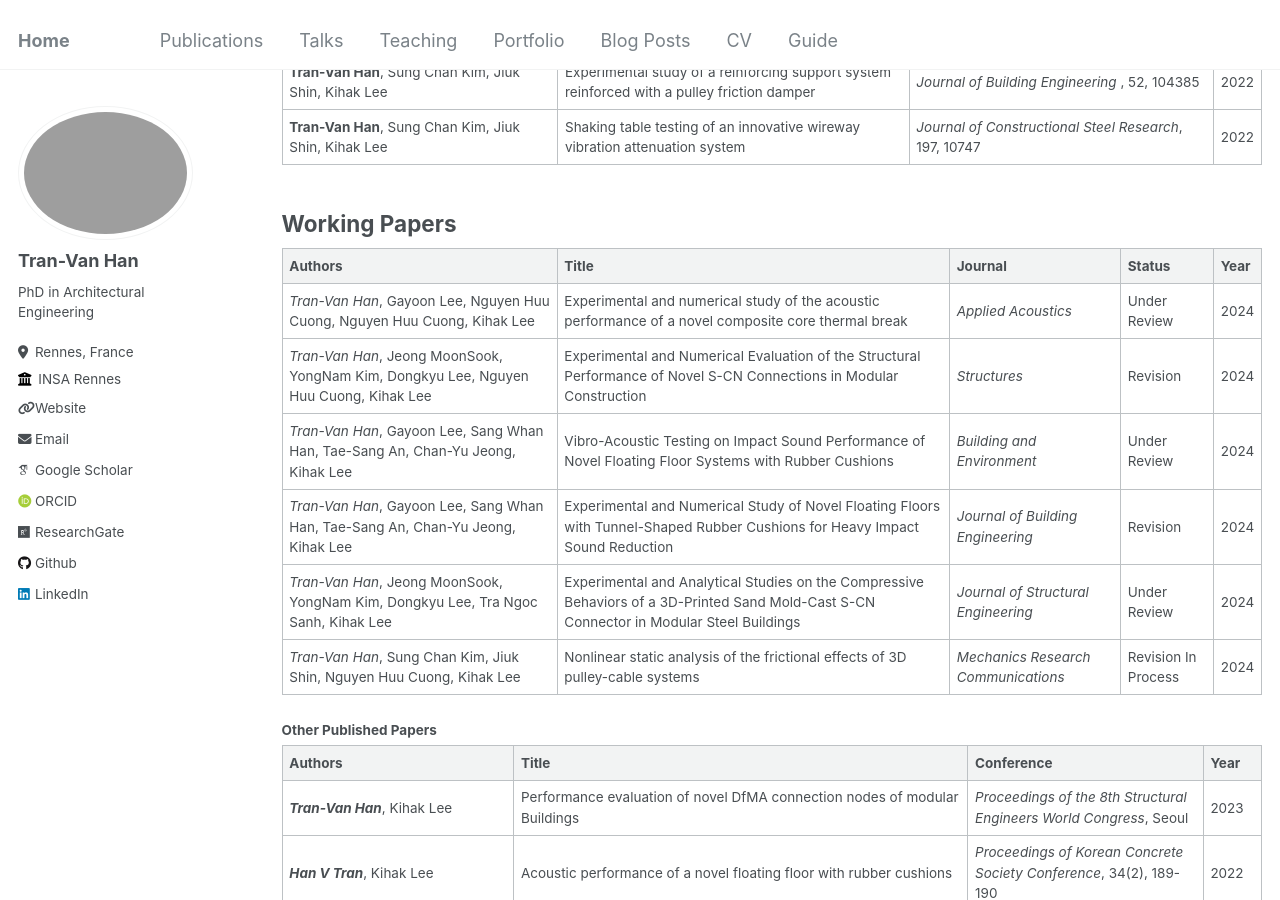
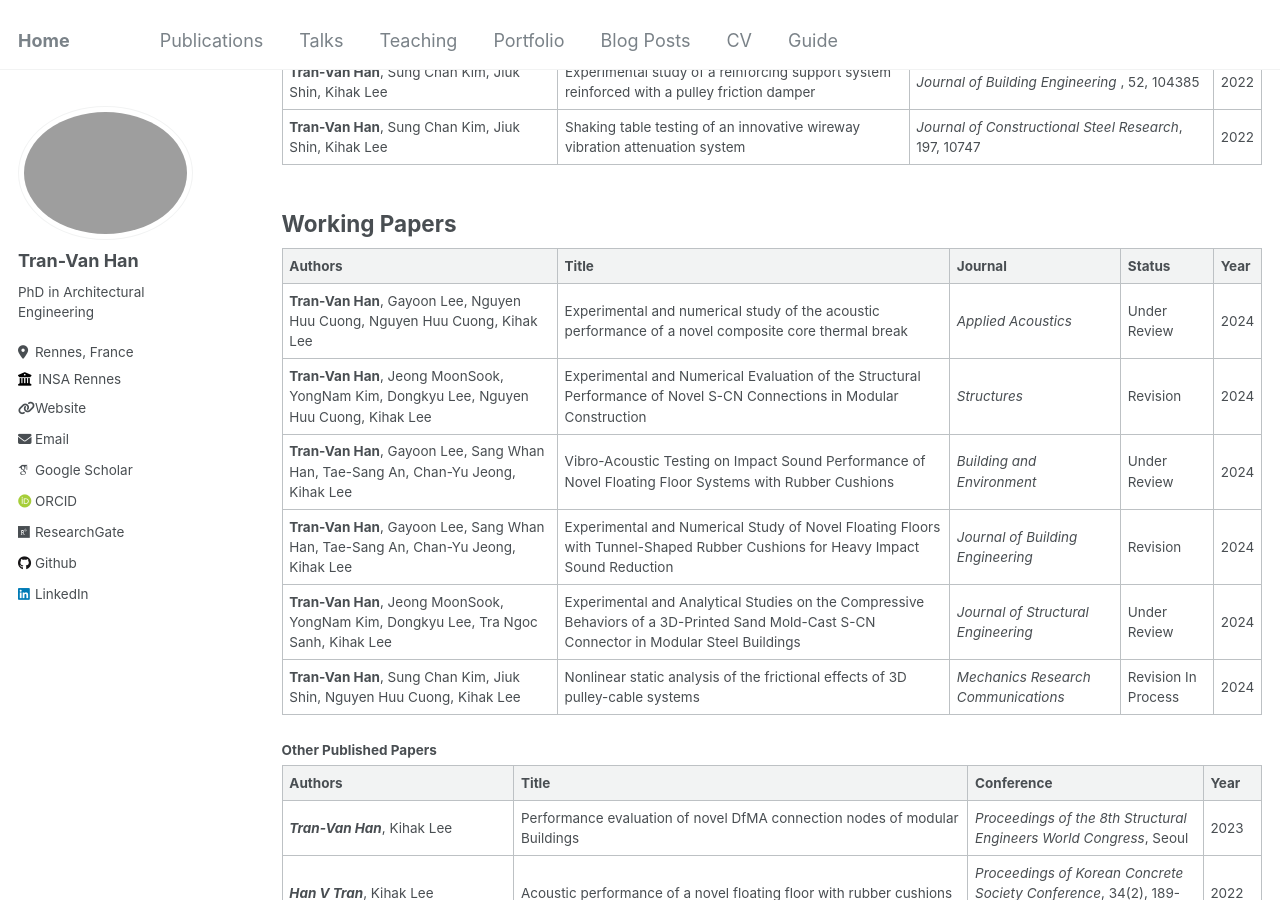
Before and after one commit to tranhan1405/tranhan1405.github.io, a Jekyll site: the page built from _pages/cv.md, in a window 1280 px wide and 900 px high, scrolled down 1446 px. Built offline with Jekyll 4.4.1, drawn with Linux system fonts in a browser that asks for light colours; some web fonts are replaced.

Commit message:
Update cv.md

```diff
--- a/_pages/cv.md
+++ b/_pages/cv.md
@@ -55,12 +55,12 @@
 
 | Authors                                                                                         | Title                                                                                                               | Journal                               | Status                | Year |
 |-------------------------------------------------------------------------------------------------|---------------------------------------------------------------------------------------------------------------------|---------------------------------------|-----------------------|------|
-| *Tran-Van Han*, Gayoon Lee, Nguyen Huu Cuong, Nguyen Huu Cuong, Kihak Lee                       | Experimental and numerical study of the acoustic performance of a novel composite core thermal break                | *Applied Acoustics*                   | Under Review          | 2024 |
-| *Tran-Van Han*, Jeong MoonSook, YongNam Kim, Dongkyu Lee, Nguyen Huu Cuong, Kihak Lee           | Experimental and Numerical Evaluation of the Structural Performance of Novel S-CN Connections in Modular Construction | *Structures*                           | Revision              | 2024 |
-| *Tran-Van Han*, Gayoon Lee, Sang Whan Han, Tae-Sang An, Chan-Yu Jeong, Kihak Lee                | Vibro-Acoustic Testing on Impact Sound Performance of Novel Floating Floor Systems with Rubber Cushions             | *Building and Environment*            | Under Review          | 2024 |
-| *Tran-Van Han*, Gayoon Lee, Sang Whan Han, Tae-Sang An, Chan-Yu Jeong, Kihak Lee                | Experimental and Numerical Study of Novel Floating Floors with Tunnel-Shaped Rubber Cushions for Heavy Impact Sound Reduction | *Journal of Building Engineering* | Revision              | 2024 |
-| *Tran-Van Han*, Jeong MoonSook, YongNam Kim, Dongkyu Lee, Tra Ngoc Sanh, Kihak Lee              | Experimental and Analytical Studies on the Compressive Behaviors of a 3D-Printed Sand Mold-Cast S-CN Connector in Modular Steel Buildings | *Journal of Structural Engineering* | Under Review          | 2024 |
-| *Tran-Van Han*, Sung Chan Kim, Jiuk Shin, Nguyen Huu Cuong, Kihak Lee                           | Nonlinear static analysis of the frictional effects of 3D pulley-cable systems                                     | *Mechanics Research Communications*   | Revision In Process   | 2024 |
+| **Tran-Van Han**, Gayoon Lee, Nguyen Huu Cuong, Nguyen Huu Cuong, Kihak Lee                       | Experimental and numerical study of the acoustic performance of a novel composite core thermal break                | *Applied Acoustics*                   | Under Review          | 2024 |
+| **Tran-Van Han**, Jeong MoonSook, YongNam Kim, Dongkyu Lee, Nguyen Huu Cuong, Kihak Lee           | Experimental and Numerical Evaluation of the Structural Performance of Novel S-CN Connections in Modular Construction | *Structures*                           | Revision              | 2024 |
+| **Tran-Van Han**, Gayoon Lee, Sang Whan Han, Tae-Sang An, Chan-Yu Jeong, Kihak Lee                | Vibro-Acoustic Testing on Impact Sound Performance of Novel Floating Floor Systems with Rubber Cushions             | *Building and Environment*            | Under Review          | 2024 |
+| **Tran-Van Han**, Gayoon Lee, Sang Whan Han, Tae-Sang An, Chan-Yu Jeong, Kihak Lee                | Experimental and Numerical Study of Novel Floating Floors with Tunnel-Shaped Rubber Cushions for Heavy Impact Sound Reduction | *Journal of Building Engineering* | Revision              | 2024 |
+| **Tran-Van Han**, Jeong MoonSook, YongNam Kim, Dongkyu Lee, Tra Ngoc Sanh, Kihak Lee              | Experimental and Analytical Studies on the Compressive Behaviors of a 3D-Printed Sand Mold-Cast S-CN Connector in Modular Steel Buildings | *Journal of Structural Engineering* | Under Review          | 2024 |
+| **Tran-Van Han**, Sung Chan Kim, Jiuk Shin, Nguyen Huu Cuong, Kihak Lee                           | Nonlinear static analysis of the frictional effects of 3D pulley-cable systems                                     | *Mechanics Research Communications*   | Revision In Process   | 2024 |
 
 
 #### Other Published Papers
```
